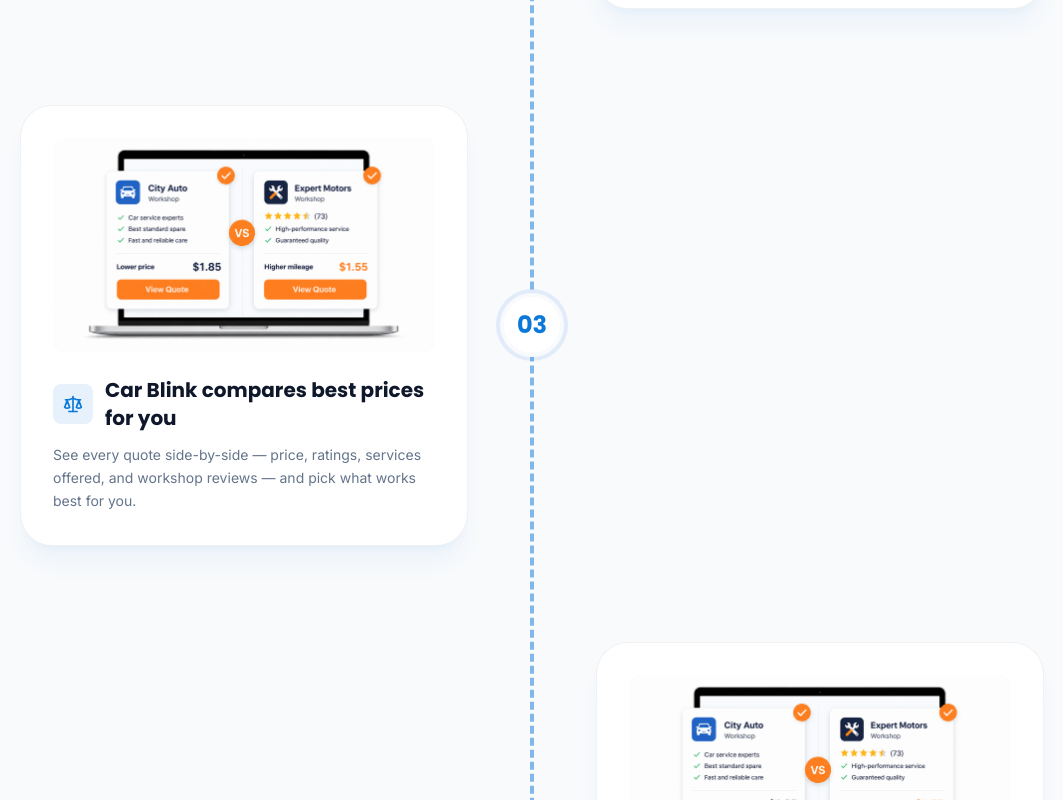
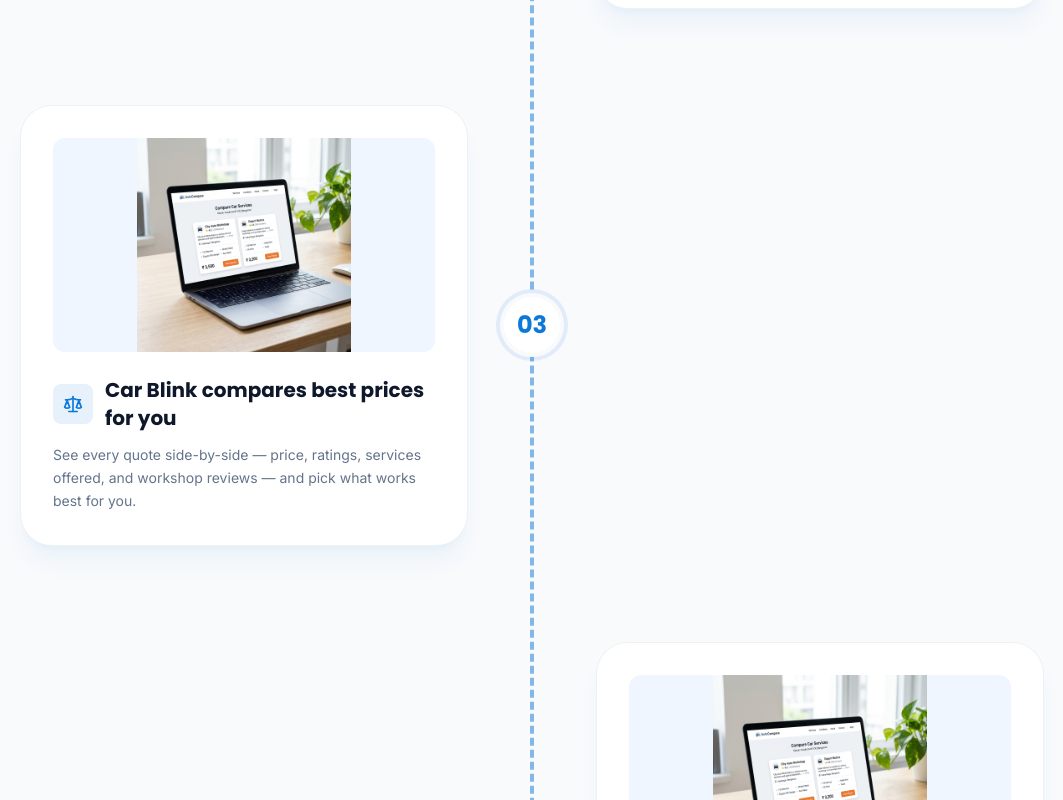
Before and after one commit to ajayAnthwal/car_blink, a Next.js app: page /how-it-works in a window 1280 px wide. Shown: the part 2120-2920 px from the top of the page, without its empty margins (108-1171 px from the left). Built offline with nearby package versions, Linux system fonts and the light colour scheme.

Commit message:
header updated

```diff
--- a/features/how-it-works/components/HowItWorksSteps.tsx
+++ b/features/how-it-works/components/HowItWorksSteps.tsx
@@ -52,7 +52,7 @@
                           src={step.image}
                           alt={step.alt}
                           fill
-                          className="object-cover transition-transform duration-700 group-hover:scale-105"
+                          className="object-contain transition-transform duration-700 group-hover:scale-105"
                           sizes="(max-width: 768px) 100vw, 400px"
                         />
                       </div>
--- a/features/how-it-works/data/howItWorksPageData.ts
+++ b/features/how-it-works/data/howItWorksPageData.ts
@@ -43,7 +43,7 @@
     title: "Car Blink compares best prices for you",
     description:
       "See every quote side-by-side — price, ratings, services offered, and workshop reviews — and pick what works best for you.",
-    image: "/images/about2.png",
+    image: "/images/rupee_comparison.png",
     alt: "Comparing pricing on a laptop screen",
   },
   {
@@ -51,7 +51,7 @@
     icon: Wallet,
     title: "Customer check the prices and book service",
     description: "and save up to 50 percent.",
-    image: "/images/about2.png",
+    image: "/images/rupee_comparison.png",
     alt: "Customer checking prices",
   },
   {
```
Also changed, not shown: public/images/rupee_comparison.png (added).
